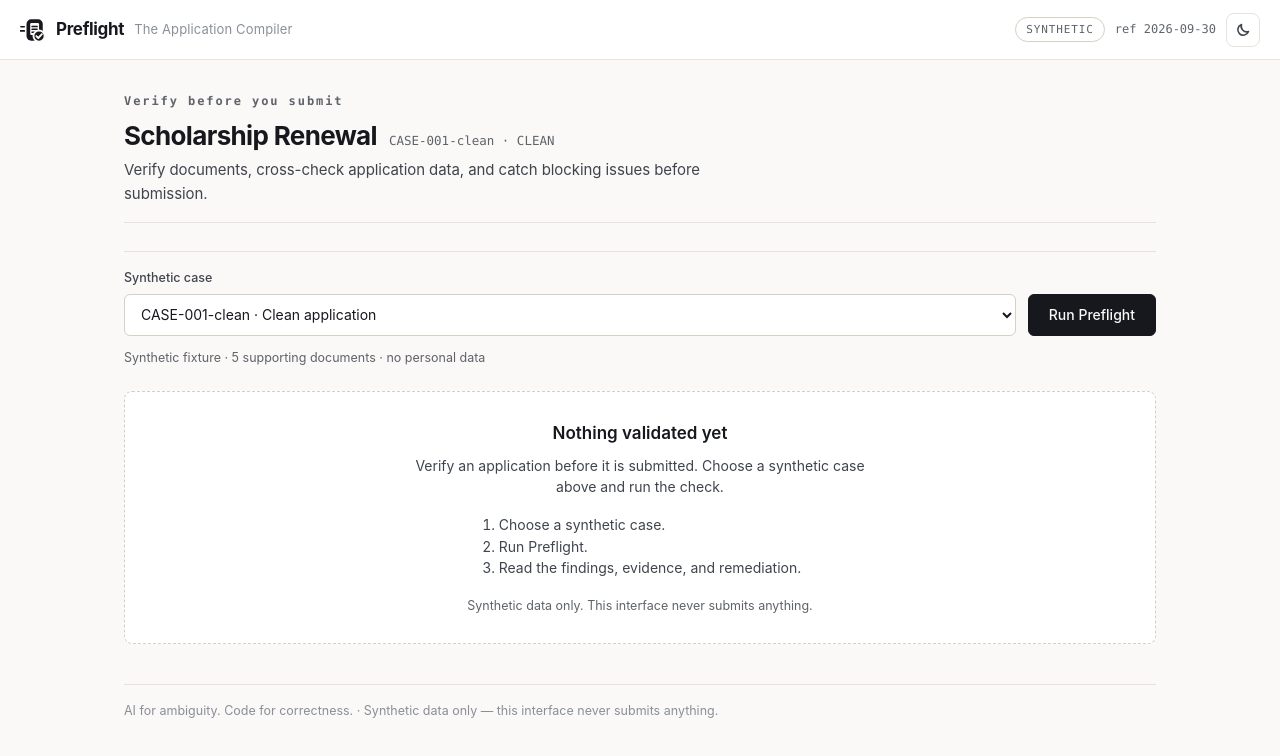
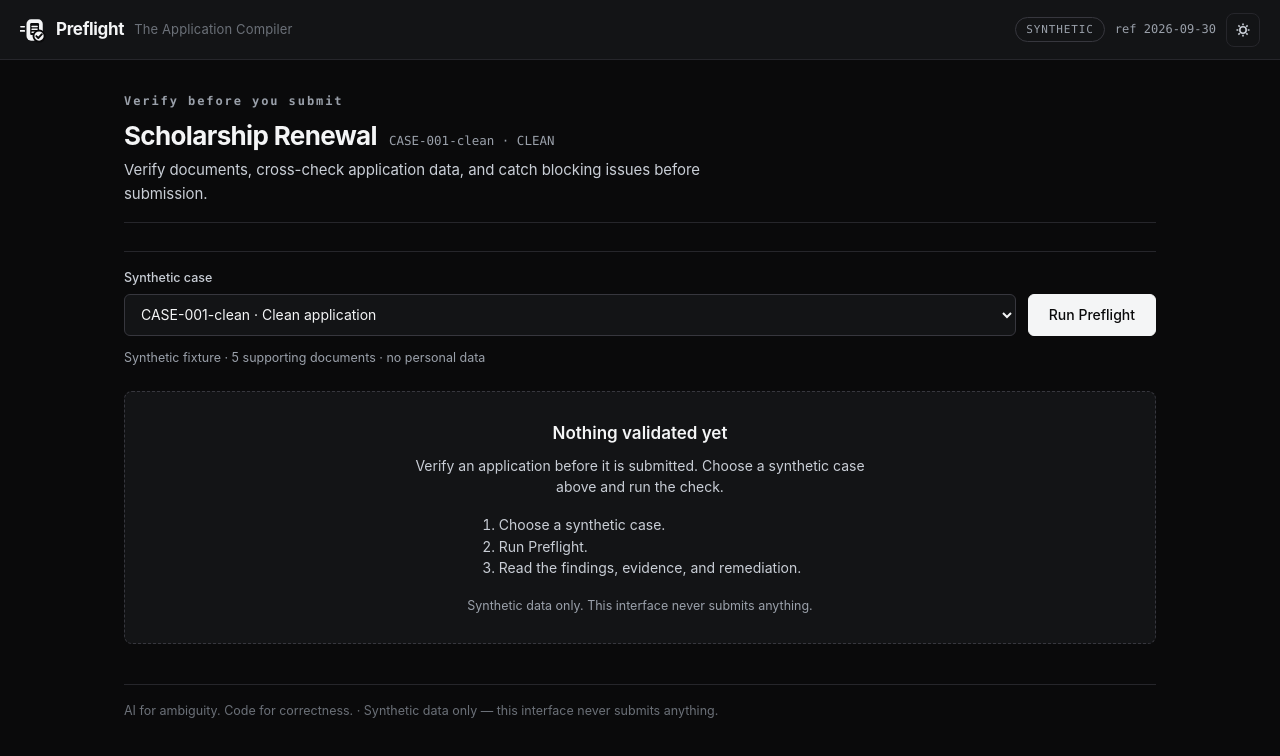
Before and after one commit to DivyanshuRaj7/preflight, a React (Vite) app: page / in a window 1280 px wide. Shown: the top 756 px of the page. Built offline with nearby package versions, Linux system fonts and the light colour scheme.

Commit message:
feat: default preflight to dark mode

```diff
--- a/index.html
+++ b/index.html
@@ -4,6 +4,18 @@
     <meta charset="UTF-8" />
     <meta name="viewport" content="width=device-width, initial-scale=1.0" />
     <title>Preflight — Verify before you submit</title>
+    <script>
+      (function () {
+        var theme = "dark";
+        try {
+          var stored = window.localStorage.getItem("preflight-theme");
+          if (stored === "light" || stored === "dark") theme = stored;
+        } catch (error) {
+          theme = "dark";
+        }
+        document.documentElement.dataset.theme = theme;
+      })();
+    </script>
   </head>
   <body>
     <div id="root"></div>
--- a/src/ui/App.tsx
+++ b/src/ui/App.tsx
@@ -12,9 +12,26 @@ import { DocumentList } from "./DocumentList.js";
 
 type Theme = "light" | "dark";
 
+const THEME_STORAGE_KEY = "preflight-theme";
+
+function isTheme(value: unknown): value is Theme {
+  return value === "light" || value === "dark";
+}
+
 function initialTheme(): Theme {
-  // Fresh loads default to light; the toggle (and only the toggle) enables dark.
-  return "light";
+  // Dark is the default presentation; an explicit choice by the user always
+  // wins. The boot script in index.html applies the stored theme before first
+  // paint, so reading it back keeps React in sync with what is already shown.
+  if (typeof document === "undefined") return "dark";
+  const applied = document.documentElement.dataset.theme;
+  if (isTheme(applied)) return applied;
+  try {
+    const stored = window.localStorage.getItem(THEME_STORAGE_KEY);
+    if (isTheme(stored)) return stored;
+  } catch {
+    // Storage unavailable (private mode, disabled): fall through to the default.
+  }
+  return "dark";
 }
 
 // Preflight workspace: masthead, application context, decision, findings,
@@ -30,6 +47,11 @@ export function App() {
 
   useEffect(() => {
     document.documentElement.dataset.theme = theme;
+    try {
+      window.localStorage.setItem(THEME_STORAGE_KEY, theme);
+    } catch {
+      // Preference simply is not persisted when storage is unavailable.
+    }
   }, [theme]);
 
   function selectCase(id: string) {
```
Also changed, not shown: 2 other files (tests, documents, lock files or other folders).
